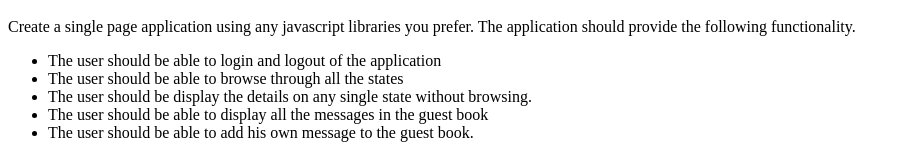
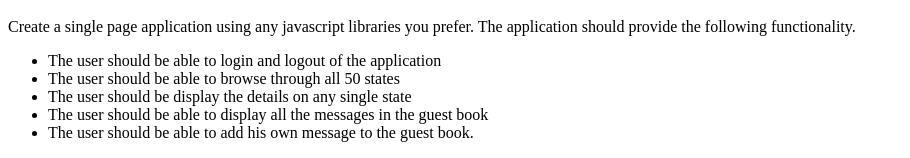
Before and after one commit to tarastrauss/frontend-test, a website: page public/index.html in a window 1280 px wide. Shown: the part 1585-1743 px from the top of the page, without its empty margins (0-910 px from the left). Drawn offline with Linux system fonts and the light colour scheme.

Commit message:
Clarify wording in state display requirements.

```diff
--- a/public/index.html
+++ b/public/index.html
@@ -120,8 +120,8 @@
     prefer. The application should provide the following functionality.
     <ul>
       <li>The user should be able to login and logout of the application
-      <li>The user should be able to browse through all the states
-      <li>The user should be display the details on any single state without browsing.
+      <li>The user should be able to browse through all 50 states
+      <li>The user should be display the details on any single state
       <li>The user should be able to display all the messages in the guest book
       <li>The user should be able to add his own message to the guest book.
     </ul>
```
